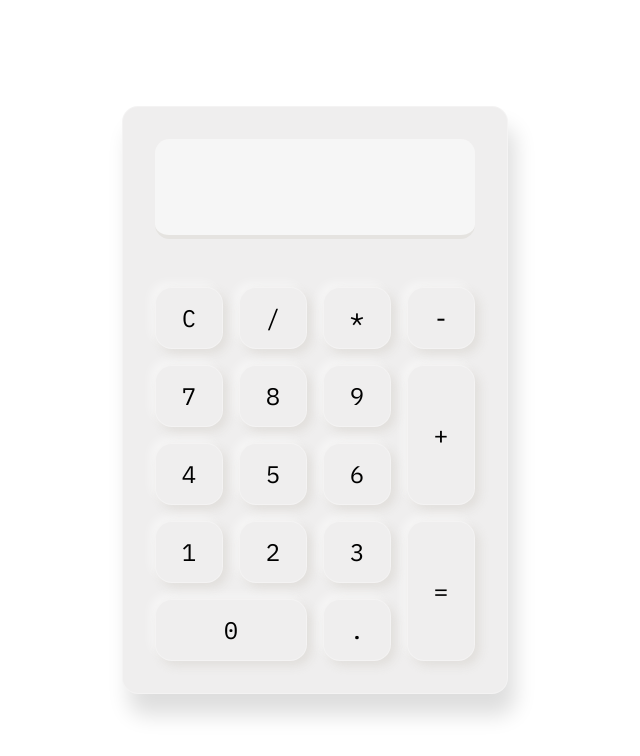
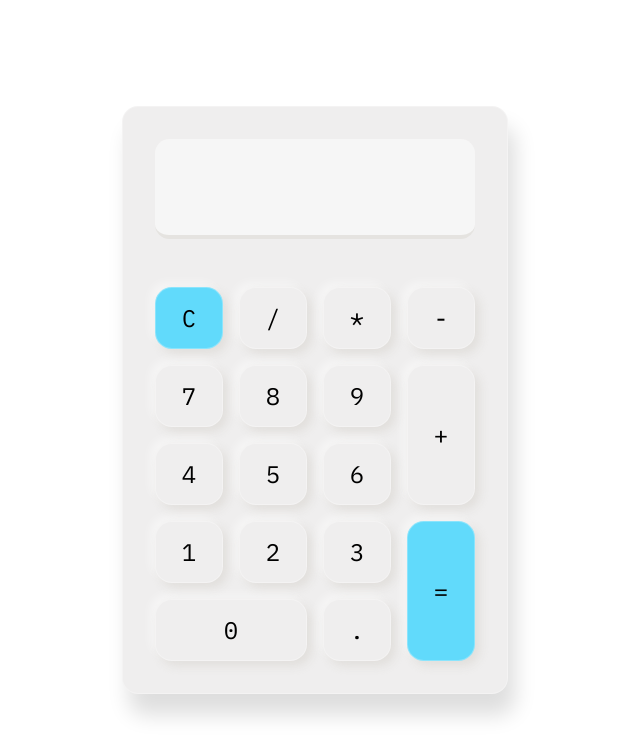
Before and after one commit to romangvk/react-calculator, a React (Create React App) app: page / in a window 1280 px wide. Shown: the top 756 px of the page, without its empty margins (325-965 px from the left). Built offline with nearby package versions, Linux system fonts and the light colour scheme.

Commit message:
added accent color

```diff
--- a/src/App.js
+++ b/src/App.js
@@ -10,7 +10,7 @@ function App() {
 
   function keypress(key) {
     let prev = text;
-    if (text === "NaN" || text === "Infinity" || text === "-Infinity") {
+    if (text === "NaN" || text === "Infinity" || text === "-Infinity" || text === "Err: Division by 0") {
       prev = "";
     }
     switch (key) {
--- a/src/assets/css/colors.css
+++ b/src/assets/css/colors.css
@@ -6,6 +6,9 @@
   --border: #fff4;
   --shadow: #0002;
   --background: white;
+  --accent: #61dafb;
+  --alt-text: black;
+  --accent-light: #92e7ff;
 }
 
 .dark {
@@ -16,4 +19,7 @@
   --border: #0001;
   --shadow: #0008;
   --background: #212120;
+  --accent: #61dafb;
+  --alt-text: var(--base);
+  --accent-light: #92e7ff;
 }
--- a/src/assets/css/keypad.css
+++ b/src/assets/css/keypad.css
@@ -39,6 +39,8 @@ button:active {
 
 .key1 {
   grid-area: 1 / 1 / 2 / 2;
+  background-color: var(--accent);
+  color: var(--alt-text);
 }
 .key2 {
   grid-area: 2 / 4 / 4 / 5;
@@ -48,4 +50,10 @@ button:active {
 }
 .key4 {
   grid-area: 4 / 4 / 6 / 5;
+  background-color: var(--accent);
+  color: var(--alt-text);
 }
+.key1:hover,
+.key4:hover {
+  background-color: var(--accent-light);
+}
--- a/src/lib/evaluate.js
+++ b/src/lib/evaluate.js
@@ -19,6 +19,7 @@ export default function evaluate(expression) {
       continue;
     }
     if (ops[i] === "/") {
+      if (!+nums[i + 1]) return "Err: Division by 0";
       nums[i] /= nums[i + 1];
       nums.splice(i + 1, 1);
       ops.splice(i, 1);
```
